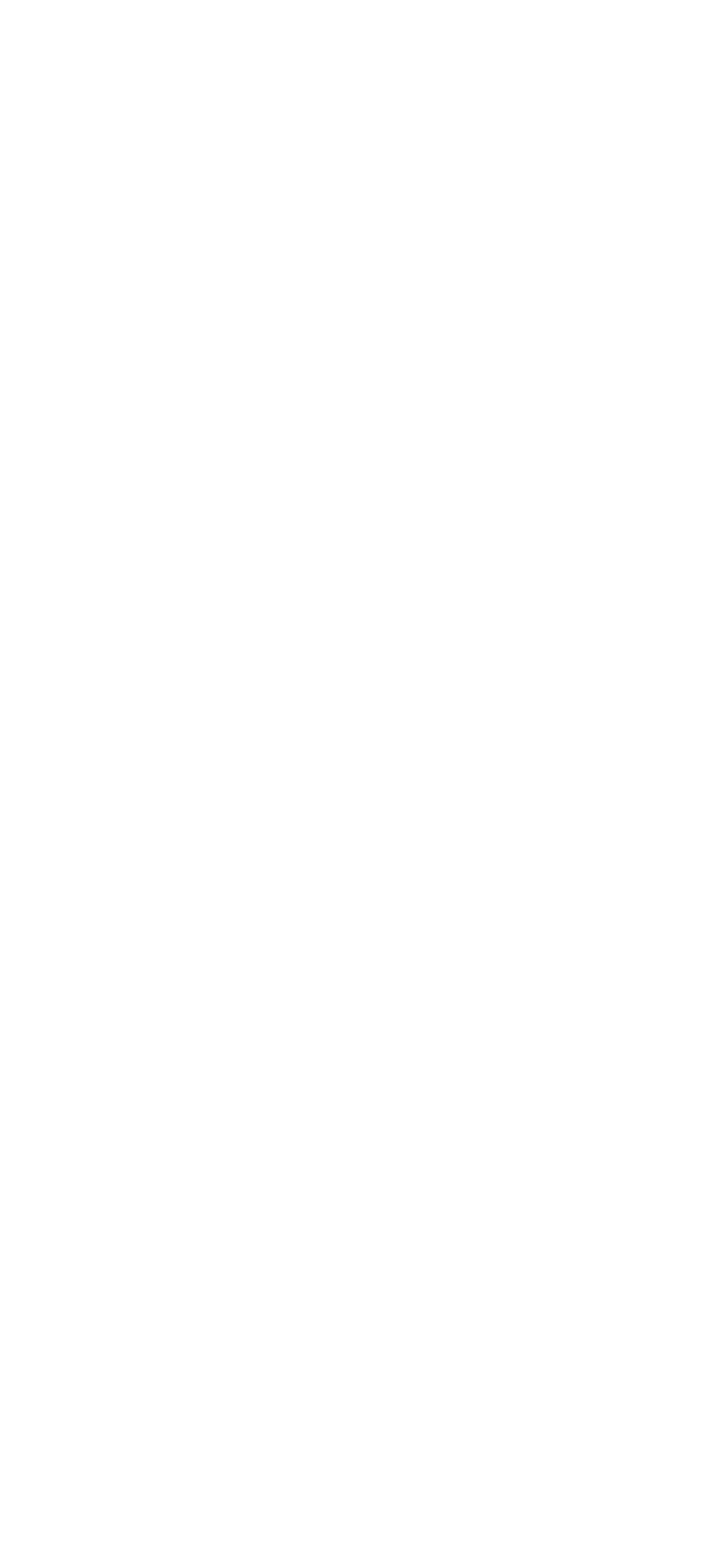
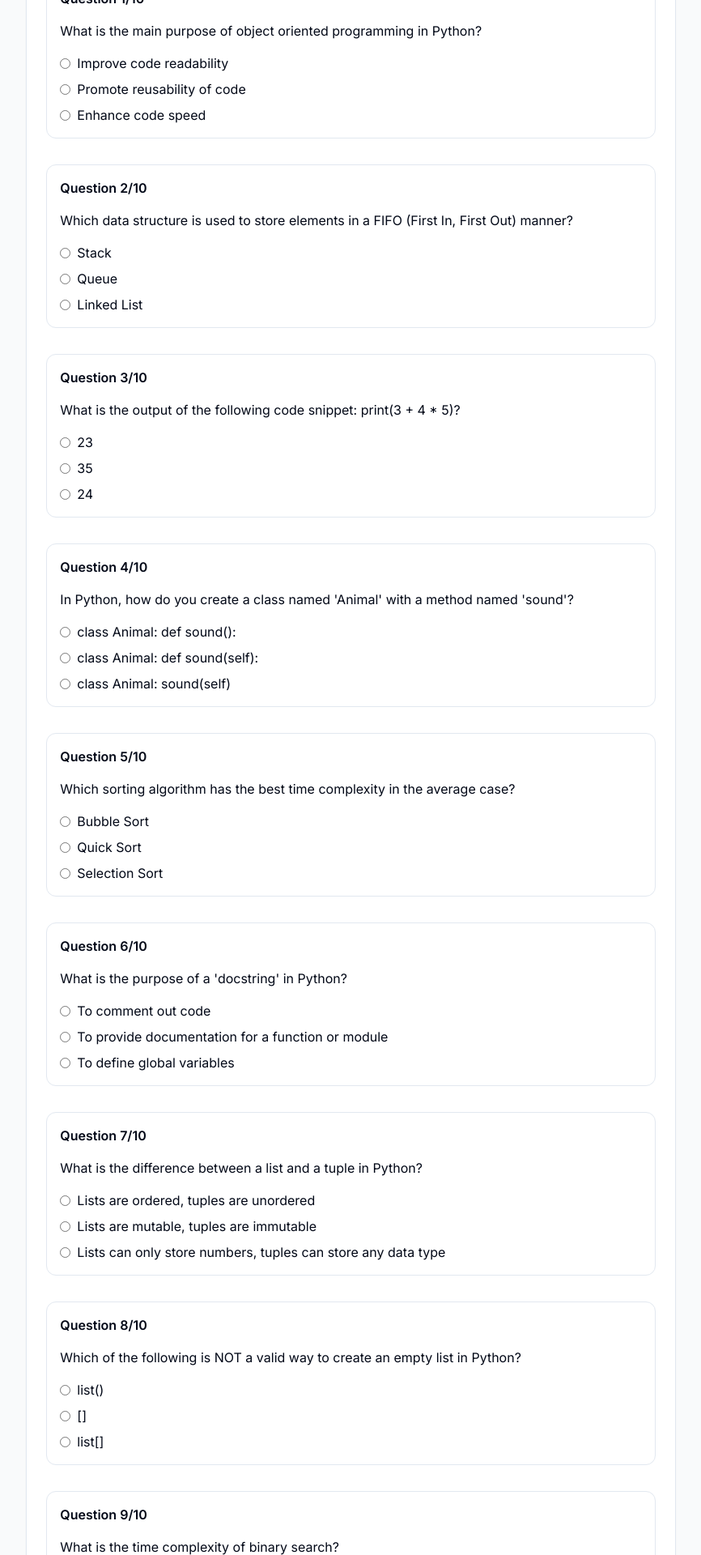
Before and after one commit to anamgiri/replicate-wizardry-kit, a React (Vite) app: page / in a window 1280 px wide. Shown: the part 800-2720 px from the top of the page at 81% size, without its empty margins (413-1279 px from the left). Before the commit the page ends 800 px from the top, so only its background shows below. Built offline with nearby package versions, Linux system fonts and the light colour scheme.

Commit message:
Add final test questions
Added a series of final test questions to the end of the existing content, including multiple-choice questions related to object-oriented programming, data structures, and Python syntax. Additional questions were also included to enhance the assessment.
[skip gpt_engineer]

```diff
--- /dev/null
+++ b/src/components/PythonQuiz.tsx
@@ -0,0 +1,132 @@
+import React from 'react';
+import { Card } from './ui/card';
+
+interface QuizQuestion {
+  question: string;
+  options: string[];
+  correctAnswer?: number;
+}
+
+const quizQuestions: QuizQuestion[] = [
+  {
+    question: "What is the main purpose of object oriented programming in Python?",
+    options: [
+      "Improve code readability",
+      "Promote reusability of code",
+      "Enhance code speed"
+    ],
+    correctAnswer: 1
+  },
+  {
+    question: "Which data structure is used to store elements in a FIFO (First In, First Out) manner?",
+    options: [
+      "Stack",
+      "Queue",
+      "Linked List"
+    ],
+    correctAnswer: 1
+  },
+  {
+    question: "What is the output of the following code snippet: print(3 + 4 * 5)?",
+    options: [
+      "23",
+      "35",
+      "24"
+    ],
+    correctAnswer: 0
+  },
+  {
+    question: "In Python, how do you create a class named 'Animal' with a method named 'sound'?",
+    options: [
+      "class Animal: def sound():",
+      "class Animal: def sound(self):",
+      "class Animal: sound(self)"
+    ],
+    correctAnswer: 1
+  },
+  {
+    question: "Which sorting algorithm has the best time complexity in the average case?",
+    options: [
+      "Bubble Sort",
+      "Quick Sort",
+      "Selection Sort"
+    ],
+    correctAnswer: 1
+  },
+  {
+    question: "What is the purpose of a 'docstring' in Python?",
+    options: [
+      "To comment out code",
+      "To provide documentation for a function or module",
+      "To define global variables"
+    ],
+    correctAnswer: 1
+  },
+  {
+    question: "What is the difference between a list and a tuple in Python?",
+    options: [
+      "Lists are ordered, tuples are unordered",
+      "Lists are mutable, tuples are immutable",
+      "Lists can only store numbers, tuples can store any data type"
+    ],
+    correctAnswer: 1
+  },
+  {
+    question: "Which of the following is NOT a valid way to create an empty list in Python?",
+    options: [
+      "list()",
+      "[]",
+      "list[]"
+    ],
+    correctAnswer: 2
+  },
+  {
+    question: "What is the time complexity of binary search?",
+    options: [
+      "O(n)",
+      "O(log n)",
+      "O(n²)"
+    ],
+    correctAnswer: 1
+  },
+  {
+    question: "What does the 'self' keyword represent in a Python class?",
+    options: [
+      "The class itself",
+      "The current instance of the class",
+      "A required Python keyword"
+    ],
+    correctAnswer: 1
+  }
+];
+
+const PythonQuiz = () => {
+  return (
+    <Card className="p-6">
+      <h2 className="text-2xl font-bold mb-6">Python Programming Quiz</h2>
+      <div className="space-y-8">
+        {quizQuestions.map((q, qIndex) => (
+          <div key={qIndex} className="border rounded-lg p-4">
+            <h3 className="font-semibold mb-4">Question {qIndex + 1}/{quizQuestions.length}</h3>
+            <p className="mb-4">{q.question}</p>
+            <div className="space-y-2">
+              {q.options.map((option, oIndex) => (
+                <div key={oIndex} className="flex items-center space-x-2">
+                  <input
+                    type="radio"
+                    name={`question-${qIndex}`}
+                    id={`q${qIndex}-o${oIndex}`}
+                    className="form-radio"
+                  />
+                  <label htmlFor={`q${qIndex}-o${oIndex}`}>{option}</label>
+                </div>
+              ))}
+            </div>
+          </div>
+        ))}
+      </div>
+    </Card>
+  );
+};
+
+export default PythonQuiz;
--- a/src/pages/Index.tsx
+++ b/src/pages/Index.tsx
@@ -1,6 +1,7 @@
 import UserProfile from "@/components/UserProfile";
 import LearningPath from "@/components/LearningPath";
 import LearningCard from "@/components/LearningCard";
+import PythonQuiz from "@/components/PythonQuiz";
 
 const Index = () => {
   const pythonIntroContent = `
@@ -256,6 +257,7 @@ animal_speak(cat)</code></pre>
                 level="Advanced"
                 progress={0}
               />
+              <PythonQuiz />
             </div>
           </div>
         </div>
```
